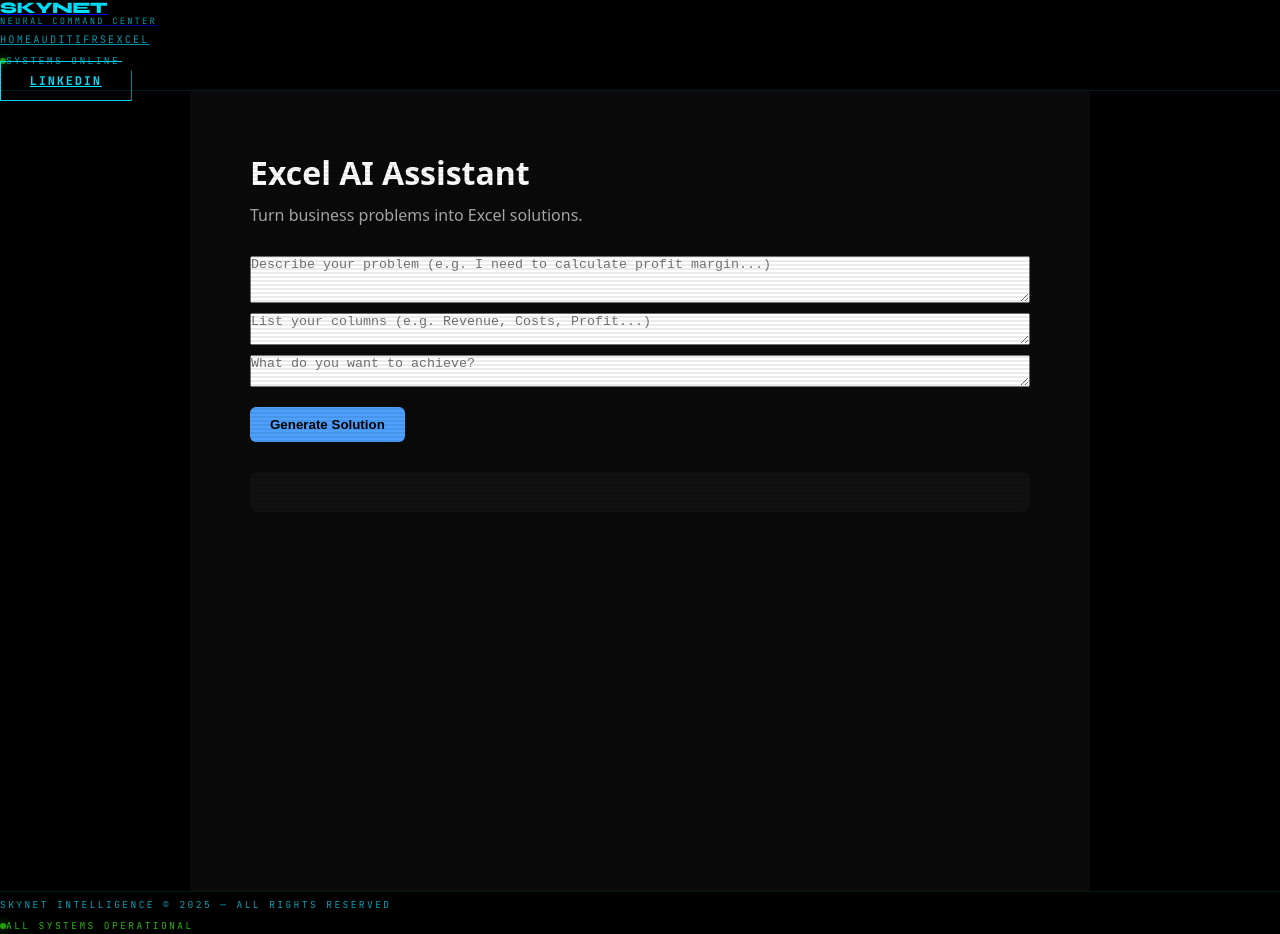
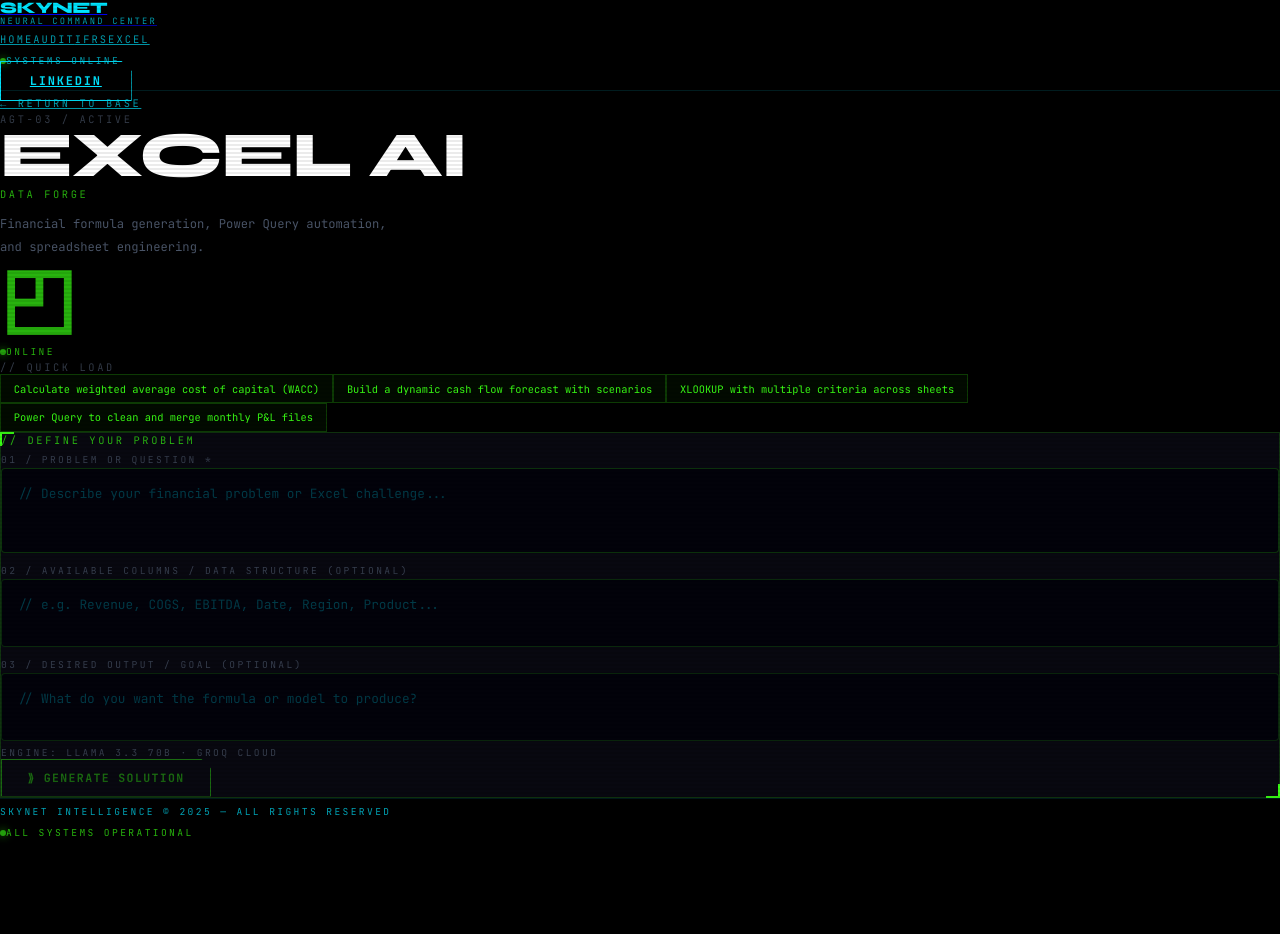
Before and after one commit to marinofecal/skynet-final, a Next.js app: page /tools/excel in a window 1280 px wide. After the commit the page ends 841 px from the top, so only its background shows below. Built offline with nearby package versions, Linux system fonts and the light colour scheme.

Commit message:
Update page.jsx

```diff
--- a/app/tools/excel/page.jsx
+++ b/app/tools/excel/page.jsx
@@ -1,122 +1,244 @@
-"use client";
-import { useState } from "react";
+'use client';
+import { useState } from 'react';
+import Link from 'next/link';
+
+const QUICK_PROMPTS = [
+  'Calculate weighted average cost of capital (WACC)',
+  'Build a dynamic cash flow forecast with scenarios',
+  'XLOOKUP with multiple criteria across sheets',
+  'Power Query to clean and merge monthly P&L files',
+];
 
 export default function ExcelAI() {
-  const [form, setForm] = useState({
-    problem: "",
-    columns: "",
-    goal: ""
+  const [form, setForm] = useState({ problem: '', columns: '', goal: '' });
+  const [response, setResponse] = useState('');
+  const [loading, setLoading] = useState(false);
+
+  const handleChange = (e) => setForm({ ...form, [e.target.name]: e.target.value });
+
+  const handleSubmit = async (e) => {
+    e.preventDefault();
+    if (!form.problem.trim() || loading) return;
+    setLoading(true);
+    setResponse('');
+
+    const prompt = `You are a senior financial analyst and Excel/spreadsheet expert with deep knowledge of financial modeling, Power Query, and VBA.
+
+USER PROBLEM: ${form.problem}
+AVAILABLE DATA / COLUMNS: ${form.columns || 'Not specified'}
+GOAL: ${form.goal || 'Not specified'}
+
+Provide a structured, practical solution:
+1. SOLUTION OVERVIEW — What approach you'll use and why
+2. FORMULA(S) — Exact Excel formula(s) with syntax
+3. STEP-BY-STEP LOGIC — How to implement it, cell by cell
+4. EXAMPLE — Concrete example with sample numbers
+5. ALTERNATIVE APPROACH — If a simpler or more robust method exists
+6. PRO TIPS — Performance optimization, error handling, edge cases
+
+Be specific, use correct Excel syntax, and make it immediately usable.`;
+
+    try {
+      const res = await fetch('/api/bot', {
+        method: 'POST',
+        headers: { 'Content-Type': 'application/json' },
+        body: JSON.stringify({ prompt }),
       });
-
-  const [result, setResult] = useState("");
-
-  function handleChange(e) {
-    setForm({ ...form, [e.target.name]: e.target.value });
+      const data = await res.json();
+      setResponse(data.result);
+    } catch {
+      setResponse('// ERROR: Connection to neural network failed. Please retry.');
+    } finally {
+      setLoading(false);
     }
-
-  async function run() {
-    setResult("Analyzing...");
-
-    const prompt = `
-You are an expert financial analyst and Excel specialist.
-
-USER PROBLEM:
-${form.problem}
-
-AVAILABLE DATA (columns):
-${form.columns}
-
-GOAL:
-${form.goal}
-
-TASK:
-Provide a structured answer including:
-
-1. Explanation of the problem
-2. Best Excel formula(s)
-3. Step-by-step logic
-4. Example with numbers
-5. Alternative approach (if relevant)
-
-Keep it practical and business-oriented.
-`;
-
-    const res = await fetch("/api/bot", {
-      method: "POST",
-      headers: {
-        "Content-Type": "application/json"
-      },
-      body: JSON.stringify({ input: prompt }),
-    });
-
-    const data = await res.json();
-    setResult(data.result || data.error);
-  }
+  };
 
   return (
-    <main style={{
-      background: "#0a0a0a",
-      color: "#fff",
-      minHeight: "100vh",
-      padding: "60px",
-      maxWidth: "900px",
-      margin: "auto",
-      fontFamily: "system-ui"
-    }}>
+    <div className="min-h-screen px-6 py-16 max-w-5xl mx-auto">
 
-      <h1>Excel AI Assistant</h1>
+      {/* ── BACK ── */}
+      <Link href="/" className="section-label hover:text-white transition mb-10 inline-flex items-center gap-2">
+        ← RETURN TO BASE
+      </Link>
 
-      <p style={{ color: "#aaa", marginTop: "10px" }}>
-        Turn business problems into Excel solutions.
+      {/* ── AGENT HEADER ── */}
+      <div className="flex items-start justify-between mt-8 mb-12">
+        <div>
+          <div className="section-label mb-3" style={{ color: 'var(--muted)' }}>AGT-03 / ACTIVE</div>
+          <h1
+            className="display-heading mb-2"
+            style={{ fontSize: 'clamp(2.5rem, 5vw, 4rem)', fontFamily: 'var(--font-display)', color: 'white' }}
+          >
+            EXCEL AI
+          </h1>
+          <div className="section-label" style={{ color: 'var(--green)' }}>DATA FORGE</div>
+          <p style={{ fontFamily: 'var(--font-mono)', fontSize: '0.76rem', color: 'var(--muted)', marginTop: '0.75rem', maxWidth: '400px', lineHeight: 1.9 }}>
+            Financial formula generation, Power Query automation, and spreadsheet engineering.
           </p>
+        </div>
+        <div className="flex flex-col items-end gap-2">
+          <div
+            className="display-heading"
+            style={{ fontSize: '5rem', color: 'var(--green)', fontFamily: 'var(--font-display)', lineHeight: 1, opacity: 0.7 }}
+          >
+            ◰
+          </div>
+          <div className="flex items-center gap-2">
+            <span className="status-dot" style={{ background: 'var(--green)', boxShadow: '0 0 8px var(--green)' }} />
+            <span className="section-label" style={{ color: 'var(--green)', fontSize: '0.6rem' }}>ONLINE</span>
+          </div>
+        </div>
+      </div>
 
-      <div style={{ marginTop: "30px", display: "grid", gap: "10px" }}>
+      {/* ── QUICK PROMPTS ── */}
+      <div className="mb-6">
+        <div className="section-label mb-3" style={{ color: 'var(--muted)' }}>// QUICK LOAD</div>
+        <div className="flex flex-wrap gap-2">
+          {QUICK_PROMPTS.map((prompt) => (
+            <button
+              key={prompt}
+              onClick={() => setForm({ ...form, problem: prompt })}
+              style={{
+                fontFamily: 'var(--font-mono)',
+                fontSize: '0.65rem',
+                color: 'var(--green)',
+                border: '1px solid rgba(57,255,20,0.2)',
+                background: 'rgba(57,255,20,0.04)',
+                padding: '0.4rem 0.8rem',
+                cursor: 'pointer',
+                transition: 'all 0.2s',
+              }}
+              onMouseEnter={e => e.target.style.borderColor = 'rgba(57,255,20,0.6)'}
+              onMouseLeave={e => e.target.style.borderColor = 'rgba(57,255,20,0.2)'}
+            >
+              {prompt}
+            </button>
+          ))}
+        </div>
+      </div>
 
+      {/* ── FORM ── */}
+      <div
+        className="p-6 mb-6"
+        style={{ background: 'var(--card)', border: '1px solid rgba(57,255,20,0.18)', position: 'relative' }}
+      >
+        <div style={{ position: 'absolute', top: '-1px', left: '-1px', width: '14px', height: '14px', borderTop: '2px solid var(--green)', borderLeft: '2px solid var(--green)' }} />
+        <div style={{ position: 'absolute', bottom: '-1px', right: '-1px', width: '14px', height: '14px', borderBottom: '2px solid var(--green)', borderRight: '2px solid var(--green)' }} />
+
+        <div className="section-label mb-6" style={{ color: 'var(--green)' }}>// DEFINE YOUR PROBLEM</div>
+
+        <form onSubmit={handleSubmit} className="flex flex-col gap-5">
+
+          <div>
+            <label className="section-label mb-2 block" style={{ color: 'var(--muted)', fontSize: '0.6rem' }}>
+              01 / PROBLEM OR QUESTION *
+            </label>
             <textarea
               name="problem"
-          placeholder="Describe your problem (e.g. I need to calculate profit margin...)"
+              className="terminal-input"
+              style={{ borderColor: 'rgba(57,255,20,0.2)', color: 'var(--green)', caretColor: 'var(--green)' }}
+              rows={3}
+              placeholder="// Describe your financial problem or Excel challenge..."
+              value={form.problem}
               onChange={handleChange}
-          rows={3}
             />
+          </div>
 
+          <div>
+            <label className="section-label mb-2 block" style={{ color: 'var(--muted)', fontSize: '0.6rem' }}>
+              02 / AVAILABLE COLUMNS / DATA STRUCTURE (optional)
+            </label>
             <textarea
               name="columns"
-          placeholder="List your columns (e.g. Revenue, Costs, Profit...)"
+              className="terminal-input"
+              style={{ borderColor: 'rgba(57,255,20,0.15)', color: 'var(--green)', caretColor: 'var(--green)' }}
+              rows={2}
+              placeholder="// e.g. Revenue, COGS, EBITDA, Date, Region, Product..."
+              value={form.columns}
               onChange={handleChange}
-          rows={2}
             />
+          </div>
 
+          <div>
+            <label className="section-label mb-2 block" style={{ color: 'var(--muted)', fontSize: '0.6rem' }}>
+              03 / DESIRED OUTPUT / GOAL (optional)
+            </label>
             <textarea
               name="goal"
-          placeholder="What do you want to achieve?"
+              className="terminal-input"
+              style={{ borderColor: 'rgba(57,255,20,0.15)', color: 'var(--green)', caretColor: 'var(--green)' }}
+              rows={2}
+              placeholder="// What do you want the formula or model to produce?"
+              value={form.goal}
               onChange={handleChange}
-          rows={2}
             />
+          </div>
+
+          <div className="flex items-center justify-between">
+            <div className="section-label" style={{ color: 'var(--muted)', fontSize: '0.6rem' }}>
+              ENGINE: LLaMA 3.3 70B · GROQ CLOUD
+            </div>
+            <button
+              type="submit"
+              disabled={loading || !form.problem.trim()}
+              style={{
+                fontFamily: 'var(--font-mono)',
+                fontSize: '0.72rem',
+                fontWeight: 700,
+                letterSpacing: '0.12em',
+                padding: '0.65rem 1.6rem',
+                border: '1px solid var(--green)',
+                background: 'transparent',
+                color: 'var(--green)',
+                cursor: loading || !form.problem.trim() ? 'not-allowed' : 'pointer',
+                opacity: loading || !form.problem.trim() ? 0.4 : 1,
+                transition: 'all 0.2s',
+                clipPath: 'polygon(0 0, calc(100% - 10px) 0, 100% 10px, 100% 100%, 0 100%)',
+              }}
+            >
+              {loading ? '// GENERATING...' : '⟫ GENERATE SOLUTION'}
+            </button>
+          </div>
+        </form>
+      </div>
+
+      {/* ── LOADING ── */}
+      {loading && (
+        <div className="p-6" style={{ background: 'var(--card)', border: '1px solid rgba(57,255,20,0.12)' }}>
+          <div className="section-label mb-4" style={{ color: 'var(--green)' }}>// BUILDING FORMULA LOGIC</div>
+          <div className="flex gap-3 items-center">
+            {[0, 1, 2, 3, 4].map(i => (
+              <div
+                key={i}
+                style={{ width: '4px', height: '24px', background: 'var(--green)', animation: `blink 1s ease-in-out ${i * 0.15}s infinite`, opacity: 0.7 }}
+              />
+            ))}
+            <span className="section-label" style={{ color: 'var(--muted)', marginLeft: '8px' }}>
+              OPTIMIZING SOLUTION...
+            </span>
+          </div>
+        </div>
+      )}
+
+      {/* ── RESPONSE ── */}
+      {response && !loading && (
+        <div style={{ border: '1px solid rgba(57,255,20,0.18)', overflow: 'hidden' }}>
+          <div
+            className="px-6 py-3 flex justify-between items-center"
+            style={{ borderBottom: '1px solid rgba(57,255,20,0.1)', background: 'rgba(57,255,20,0.02)' }}
+          >
+            <div className="section-label" style={{ color: 'var(--green)' }}>// SOLUTION GENERATED</div>
+            <div className="flex items-center gap-2">
+              <span className="status-dot" />
+              <span className="section-label" style={{ color: 'var(--green)', fontSize: '0.58rem' }}>READY TO USE</span>
+            </div>
+          </div>
+          <div className="response-terminal" style={{ borderLeft: '3px solid var(--green)', color: '#86efac' }}>
+            {response}
+          </div>
+        </div>
+      )}
 
     </div>
-
-      <button onClick={run} style={{
-        marginTop: "20px",
-        background: "#4ea1ff",
-        color: "#000",
-        padding: "10px 20px",
-        borderRadius: "6px",
-        border: "none",
-        fontWeight: "bold"
-      }}>
-        Generate Solution
-      </button>
-
-      <pre style={{
-        marginTop: "30px",
-        background: "#111",
-        padding: "20px",
-        borderRadius: "8px",
-        whiteSpace: "pre-wrap"
-      }}>
-        {result}
-      </pre>
-
-    </main>
   );
 }
```
Lines whose indentation alone changed are shown as unchanged.
